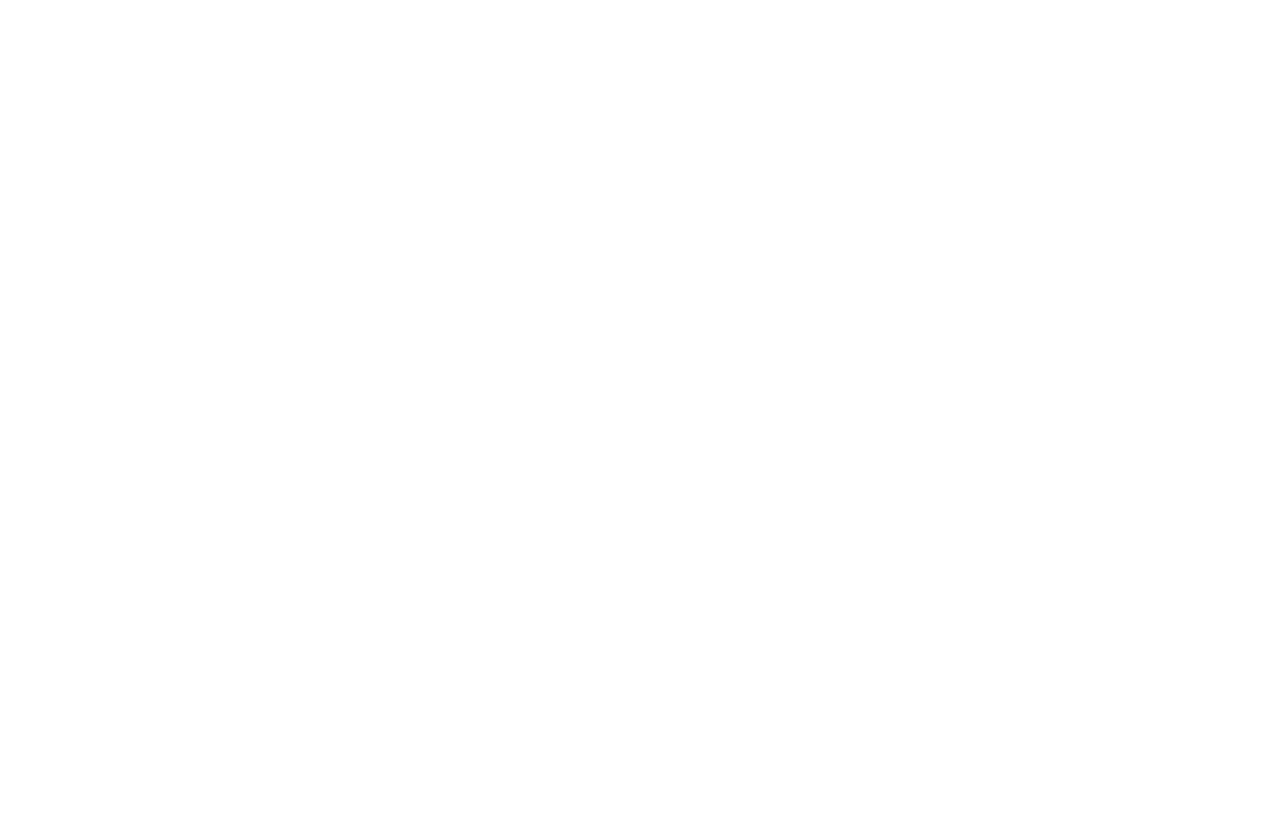
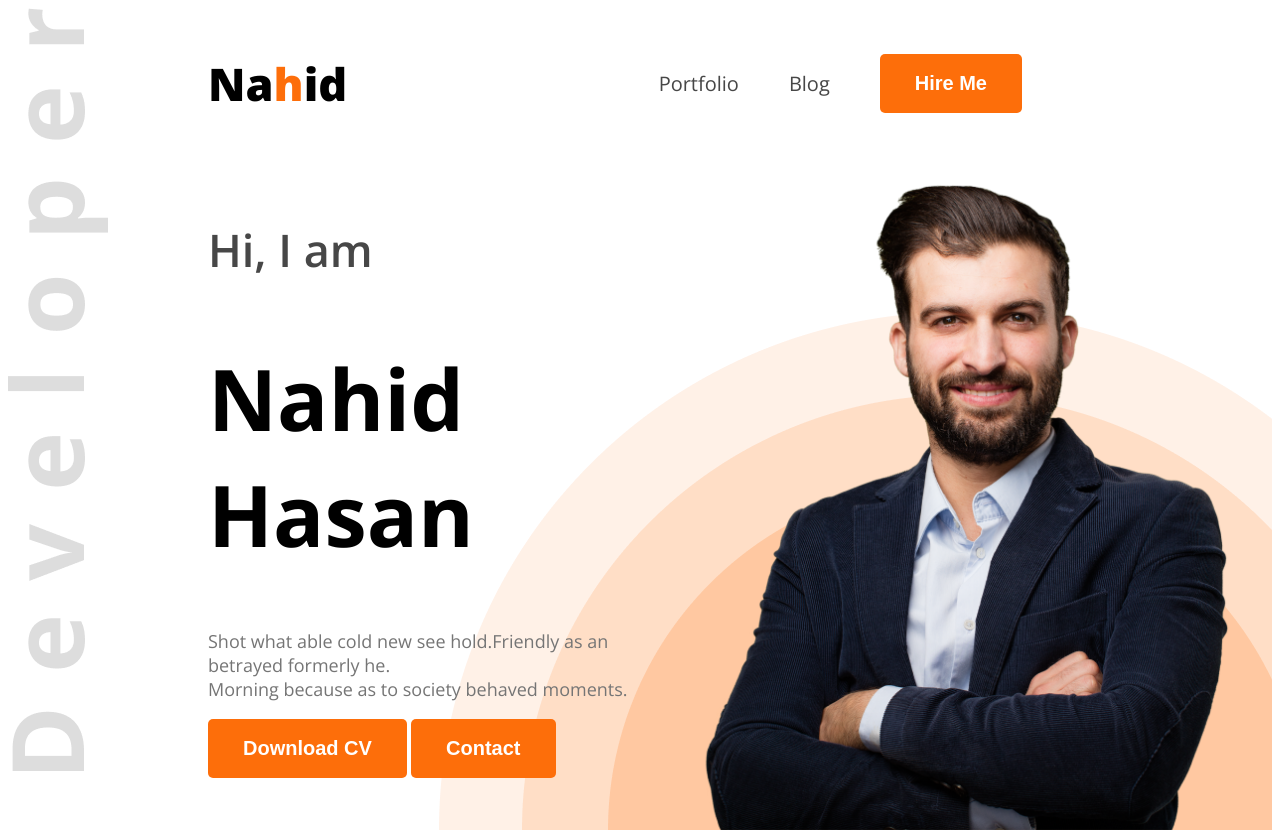
Before and after one commit to nahidn228/dev-portfolio, a plain HTML site: page index.html in a window 1280 px wide. Before the commit the page ends 800 px from the top, so only its background shows below. Drawn offline with nearby package versions, Linux system fonts and the light colour scheme.

Commit message:
Header section done

```diff
--- a/index.html
+++ b/index.html
@@ -1,20 +1,38 @@
 <!DOCTYPE html>
 <html lang="en">
-<head>
-  <meta charset="UTF-8">
-  <meta name="viewport" content="width=device-width, initial-scale=1.0">
-  <title>Web Developer Portfolio</title>
-</head>
-<body>
-  <header>
+  <head>
+    <meta charset="UTF-8" />
+    <meta name="viewport" content="width=device-width, initial-scale=1.0" />
+    <title>Web Developer Portfolio</title>
+    <link rel="stylesheet" href="style/style.css" />
+  </head>
+  <body class="open-sans-uniquifier">
+    <header class="header">
+      <nav>
+        <h3 class="nav-title">Na<span class="text-primary">h</span>id</h3>
+        <ul>
+          <li><a class="dark-2" href="">Portfolio</a></li>
+          <li><a class="dark-2" href="">Blog</a></li>
 
-  </header>
-  <main>
-
-  </main>
-  <footer>
-
-  </footer>
-
-</body>
+          <li><a href=""></a><button class="btn-primary">Hire Me</button></li>
+        </ul>
+      </nav>
+      <div class="banner">
+        <div class="banner-content">
+          <h4 class="banner-greetings dark-2">Hi, I am</h4>
+          <h1 class="banner-title">Nahid Hasan</h1>
+          <p class="banner-description dark-3">
+            Shot what able cold new see hold.Friendly as an betrayed formerly
+            he. <br />
+            Morning because as to society behaved moments.
+          </p>
+          <button class="btn-primary">Download CV</button>
+          <button class="btn-primary">Contact</button>
+        </div>
+        <img class="banner-profile-pic" src="images/hardy.png" alt="" />
+      </div>
+    </header>
+    <main></main>
+    <footer></footer>
+  </body>
 </html>
--- a/style/style.css
+++ b/style/style.css
@@ -0,0 +1,90 @@
+@import url("https://fonts.googleapis.com/css2?family=Open+Sans:ital,wght@0,300..800;1,300..800&display=swap");
+
+/* font-family: "Open Sans", sans-serif; */
+
+.open-sans-uniquifier  {
+  font-family: "Open Sans", sans-serif;
+  font-optical-sizing: auto;
+  font-style: normal;
+  font-variation-settings: "wdth" 100;
+}
+/* Shared Style */
+.text-primary {
+  color: #fd6e0a;
+}
+.dark-2 {
+  color: #474747;
+}
+.dark-3{
+  color:#757575;
+}
+.btn-primary{
+  background-color: #fd6e0a;
+  font-weight: 700;
+  font-size: 20px;
+  color: white;
+  padding: 18px 35px;
+  border: none;
+  border-radius: 5px;
+
+}
+
+/* Header Style */
+.header{
+  background-image: url("../images/developer.png"), url("../images/header_bg.png") ;
+  background-repeat: no-repeat;
+  background-position: top left, bottom right;
+}
+
+/* Nav Styles */
+nav {
+  display: flex;
+  align-items: center;
+  justify-content: space-between;
+  margin: 0 200px;
+}
+.nav-title {
+  font-weight: 800;
+  font-size: 45px;
+}
+nav ul {
+  display: flex;
+  /* upore niche or vertically center a anar command */
+  align-items: center;
+
+}
+nav ul li {
+  list-style: none;
+  margin-right: 50px;
+}
+nav li a {
+  text-decoration: none;
+  font-size: 20px;
+}
+
+
+/* Banner Styles */
+
+.banner{
+  display: flex;
+  justify-content: space-between;
+  margin: 0 35px 0 200px;
+}
+.bannner-content{
+  max-width: 580px;
+}
+.banner-greetings{
+  font-size: 45px;
+  font-weight: 600;
+}
+.banner-title{
+  font-weight: bold;
+  font-size: 85px;
+}
+.banner-description{
+  font-size: 18px;
+}
+
+.banner-profile-pic{
+  width: 580px;
+}
```
